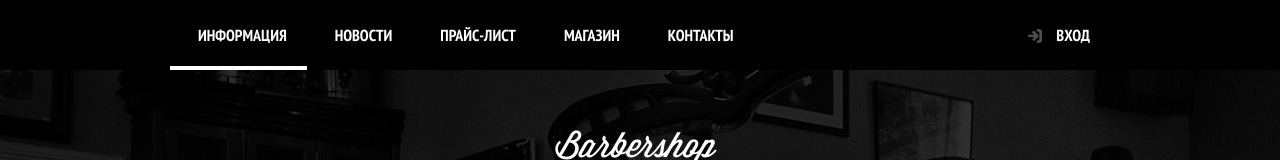
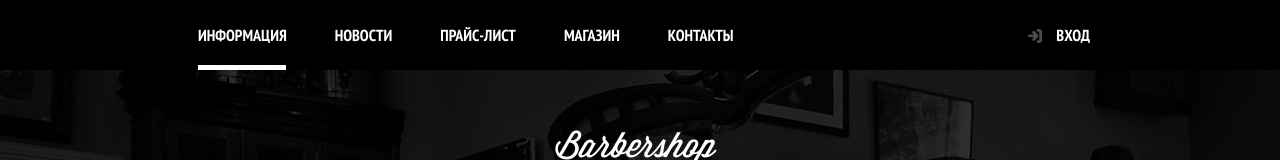
Before and after one commit to justbenya/basic-barbershop, a plain HTML site: page index.html in a window 1280 px wide. Shown: the top 160 px of the page. Drawn offline with Linux system fonts and the light colour scheme.

Commit message:
Доработел выделение текущего раздела.

```diff
--- a/css/style.css
+++ b/css/style.css
@@ -165,8 +165,17 @@ input[type="radio"].visually-hidden {
 }
 
 .main-navigation__item-link--selected {
-  border-bottom: 4px solid #ffffff;
-  padding-bottom: 21px;
+  position: relative;
+}
+
+.main-navigation__item-link--selected::after {
+  content: '';
+  position: absolute;
+  right: 21px;
+  bottom: 0;
+  left: 28px;
+  height: 5px;
+  background-color: #ffffff;
 }
 
 .container {
--- a/index.html
+++ b/index.html
@@ -16,7 +16,7 @@
         <div class="main-navigation__menu-wrapper">
           <div class="container">
             <ul class="main-navigation__list">
-              <li class=""><a class="main-navigation__item-link  main-navigation__item-link--selected">Информация</a></li>
+              <li><a class="main-navigation__item-link  main-navigation__item-link--selected">Информация</a></li>
               <li class="main-navigation__item"><a class="main-navigation__item-link" href="news.html">Новости</a></li>
               <li class="main-navigation__item"><a class="main-navigation__item-link" href="price.html">Прайс-лист</a></li>
               <li class="main-navigation__item"><a class="main-navigation__item-link" href="shop.html">Магазин</a></li>
```
Also changed, not shown: item.html (+1 -1 lines).
